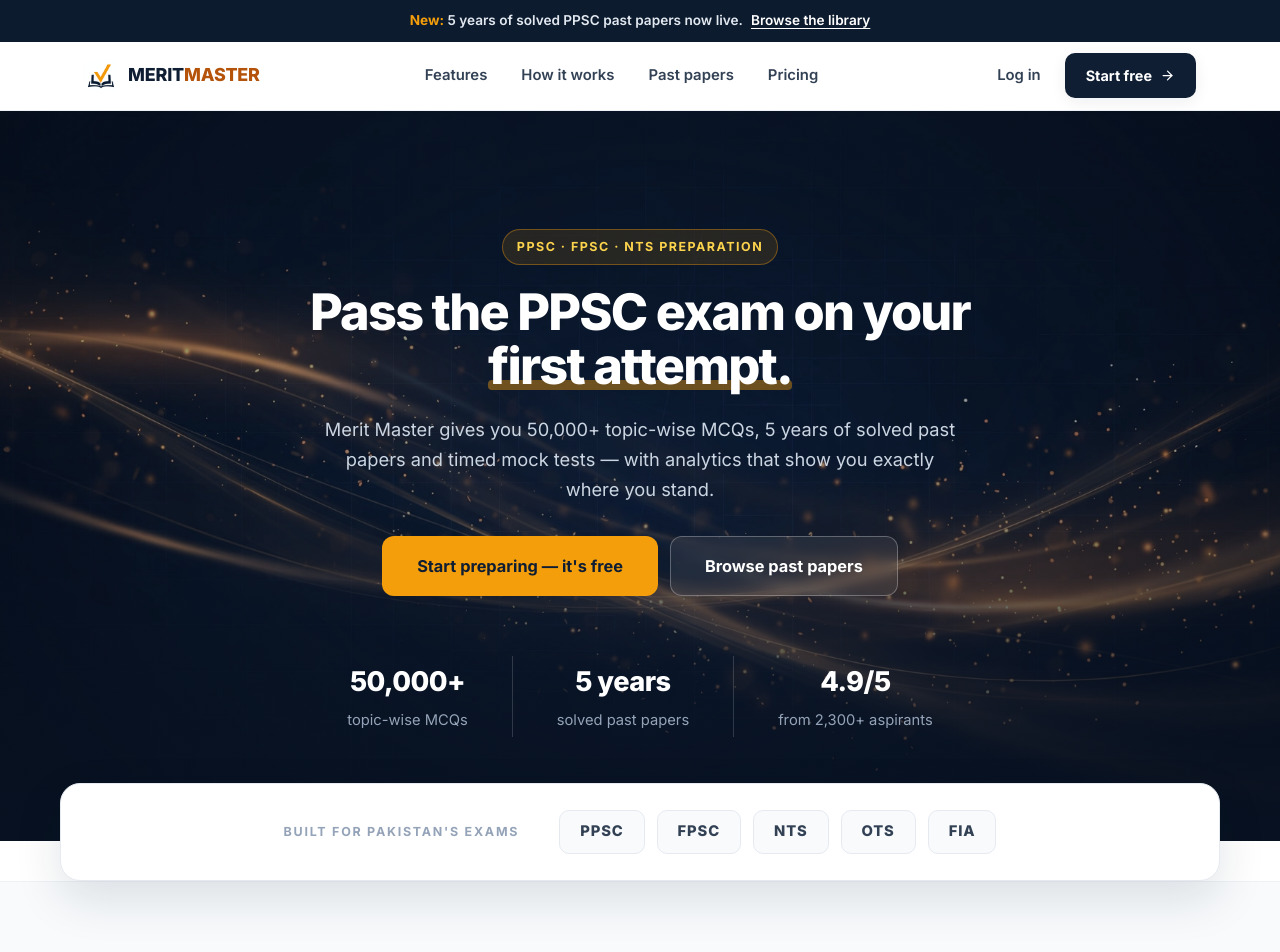
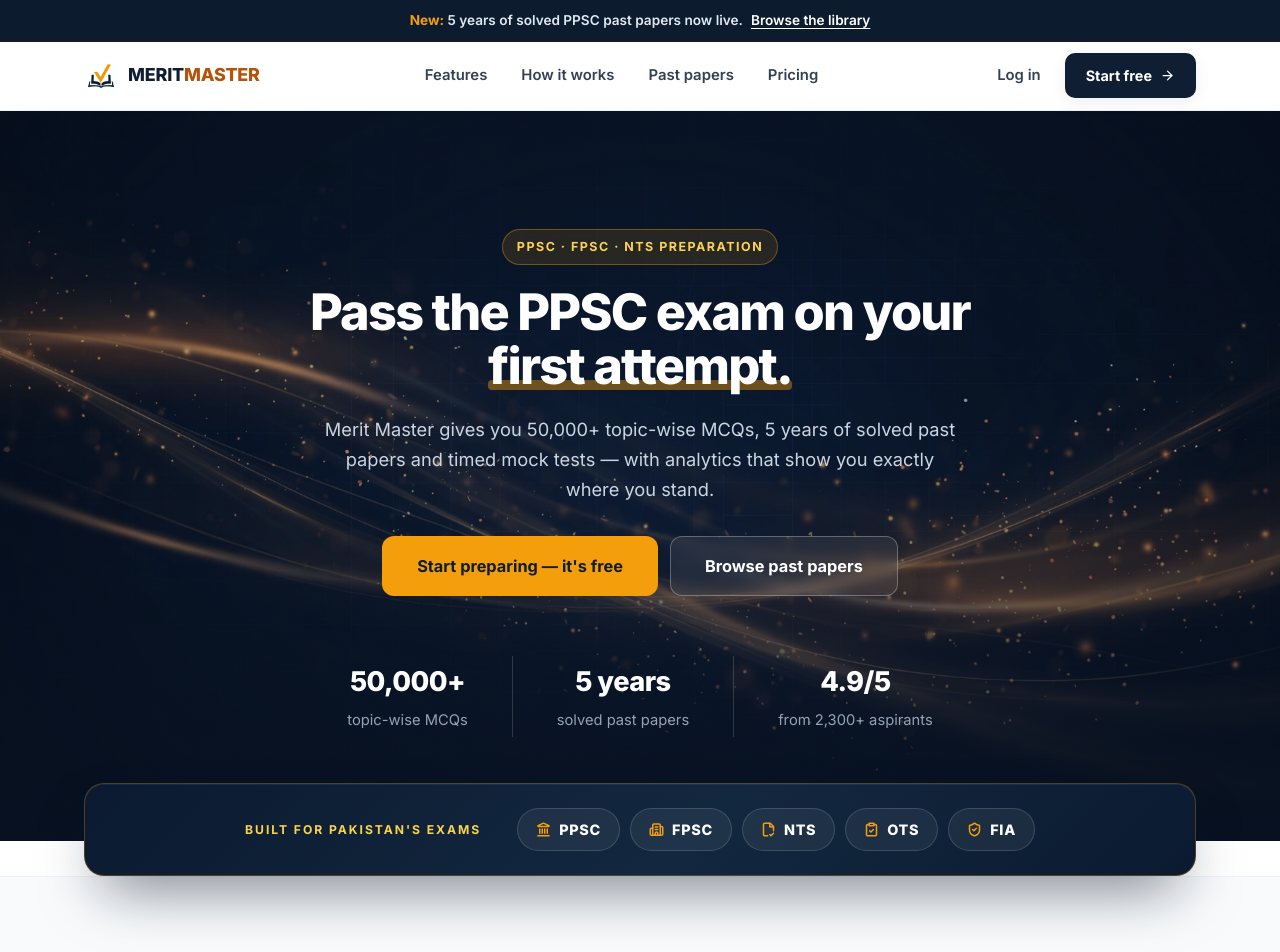
Before and after one commit to alithecoder-hue/PPSC_PRO, a Next.js app in the folder frontend/: page / in a window 1280 px wide. Shown: the top 952 px of the page. Built offline with nearby package versions, Linux system fonts and the light colour scheme; a web font is replaced by a local one.

Commit message:
Restyle proof strip as dark glass band with icon badges and shine sweep

```diff
--- a/frontend/src/app/(marketing)/marketing.css
+++ b/frontend/src/app/(marketing)/marketing.css
@@ -676,7 +676,7 @@
   color: var(--mm-muted);
 }
 
-/* ---------- proof strip (floating card overlapping hero) ---------- */
+/* ---------- proof strip (dark glass band overlapping hero) ---------- */
 .mm-proof {
   padding: 0;
   background: transparent;
@@ -689,36 +689,71 @@
   display: flex;
   align-items: center;
   justify-content: center;
-  gap: 40px;
+  gap: 36px;
   flex-wrap: wrap;
-  background: #fff;
-  border: 1px solid var(--mm-line);
+  background: linear-gradient(135deg, #0b1a30 0%, #12283f 55%, #0b1a30 100%);
+  border: 1px solid rgba(245, 158, 11, 0.28);
   border-radius: 20px;
-  box-shadow: var(--mm-shadow-lg);
-  padding: 26px 40px;
+  box-shadow: 0 28px 60px -20px rgba(8, 18, 34, 0.6), inset 0 1px 0 rgba(255, 255, 255, 0.06);
+  padding: 24px 40px;
+  position: relative;
+  overflow: hidden;
+}
+.mm-proof-inner::after {
+  content: "";
+  position: absolute;
+  inset: 0;
+  background: linear-gradient(105deg, transparent 42%, rgba(255, 255, 255, 0.07) 50%, transparent 58%);
+  transform: translateX(-100%);
+  animation: mm-shine 7s ease-in-out infinite;
+  pointer-events: none;
+}
+@keyframes mm-shine {
+  0%, 55% { transform: translateX(-100%); }
+  100% { transform: translateX(100%); }
 }
 .mm-proof-label {
-  font-size: 0.78rem;
+  font-size: 0.76rem;
   font-weight: 700;
-  letter-spacing: 0.14em;
+  letter-spacing: 0.16em;
   text-transform: uppercase;
-  color: var(--mm-faint);
+  color: #fcd34d;
+  white-space: nowrap;
 }
 .mm-proof-badges {
   display: flex;
-  gap: 12px;
+  gap: 10px;
   flex-wrap: wrap;
   justify-content: center;
 }
 .mm-proof-badges span {
-  font-size: 0.92rem;
-  font-weight: 800;
-  letter-spacing: 0.06em;
-  color: var(--mm-ink-2);
-  border: 1px solid var(--mm-line);
-  background: var(--mm-bg-soft);
-  padding: 9px 20px;
-  border-radius: 10px;
+  display: inline-flex;
+  align-items: center;
+  gap: 8px;
+  font-size: 0.9rem;
+  font-weight: 800;
+  letter-spacing: 0.05em;
+  color: #fff;
+  background: rgba(255, 255, 255, 0.06);
+  border: 1px solid rgba(255, 255, 255, 0.14);
+  padding: 9px 18px;
+  border-radius: 999px;
+  transition: transform 0.18s ease, background 0.18s ease, border-color 0.18s ease;
+  cursor: default;
+}
+.mm-proof-badges span:hover {
+  transform: translateY(-2px);
+  background: rgba(245, 158, 11, 0.16);
+  border-color: rgba(245, 158, 11, 0.5);
+}
+.mm-proof-badges svg {
+  color: #f59e0b;
+  flex-shrink: 0;
+}
+@media (prefers-reduced-motion: reduce) {
+  .mm-proof-inner::after {
+    animation: none;
+  }
 }
 
 /* ---------- features ---------- */
--- a/frontend/src/app/(marketing)/page.tsx
+++ b/frontend/src/app/(marketing)/page.tsx
@@ -9,6 +9,11 @@
   Bell,
   ArrowRight,
   Check,
+  Landmark,
+  Building2,
+  FileCheck2,
+  ClipboardCheck,
+  ShieldCheck,
 } from 'lucide-react';
 import { AnalyticsMock } from './components/ProductMock';
 import PricingSection from './components/PricingSection';
@@ -122,14 +127,16 @@
 
       {/* ============ PROOF STRIP ============ */}
       <div className="mm-proof">
-        <div className="mm-container mm-proof-inner">
-          <span className="mm-proof-label">Built for Pakistan&apos;s exams</span>
-          <div className="mm-proof-badges">
-            <span>PPSC</span>
-            <span>FPSC</span>
-            <span>NTS</span>
-            <span>OTS</span>
-            <span>FIA</span>
+        <div className="mm-container">
+          <div className="mm-proof-inner">
+            <span className="mm-proof-label">Built for Pakistan&apos;s exams</span>
+            <div className="mm-proof-badges">
+              <span><Landmark size={15} strokeWidth={2.4} />PPSC</span>
+              <span><Building2 size={15} strokeWidth={2.4} />FPSC</span>
+              <span><FileCheck2 size={15} strokeWidth={2.4} />NTS</span>
+              <span><ClipboardCheck size={15} strokeWidth={2.4} />OTS</span>
+              <span><ShieldCheck size={15} strokeWidth={2.4} />FIA</span>
+            </div>
           </div>
         </div>
       </div>
```
Also changed, not shown: 1 other file (tests, documents, lock files or other folders).
